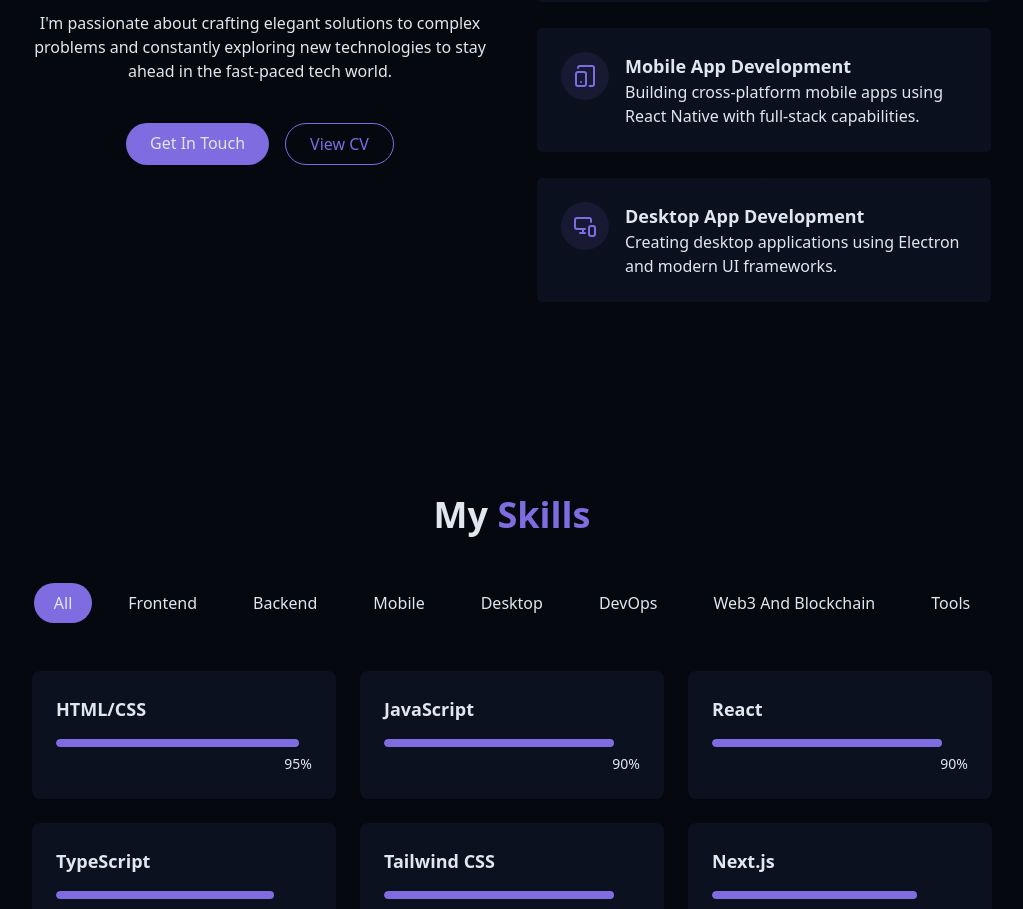
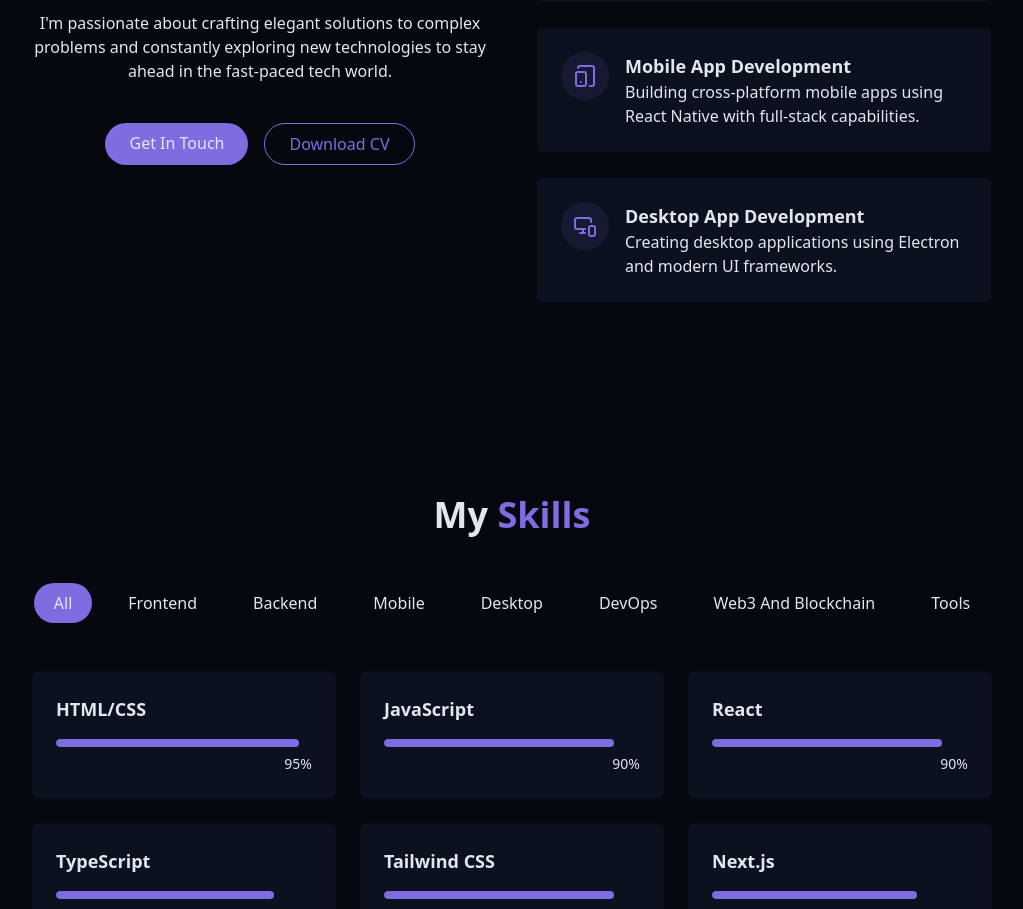
Before and after one commit to ASH-ashim/Portfolio_Website, a React (Vite) app: page / in a window 1280 px wide. Shown: the part 1455-2364 px from the top of the page, without its empty margins (128-1151 px from the left). Built offline with nearby package versions, Linux system fonts and the light colour scheme.

Commit message:
Update AboutSection.jsx
changed view cv to download cv

```diff
--- a/src/components/AboutSection.jsx
+++ b/src/components/AboutSection.jsx
@@ -37,7 +37,7 @@ export const AboutSection = () => {
                 href="/projects/cv.pdf" download="cv"
                 className="px-6 py-2 rounded-full border border-primary text-primary hover:bg-primary/10 transition-colors duration-300"
                 >
-                View CV
+                Download CV
                 </a>
             </div>
             </div>
```
